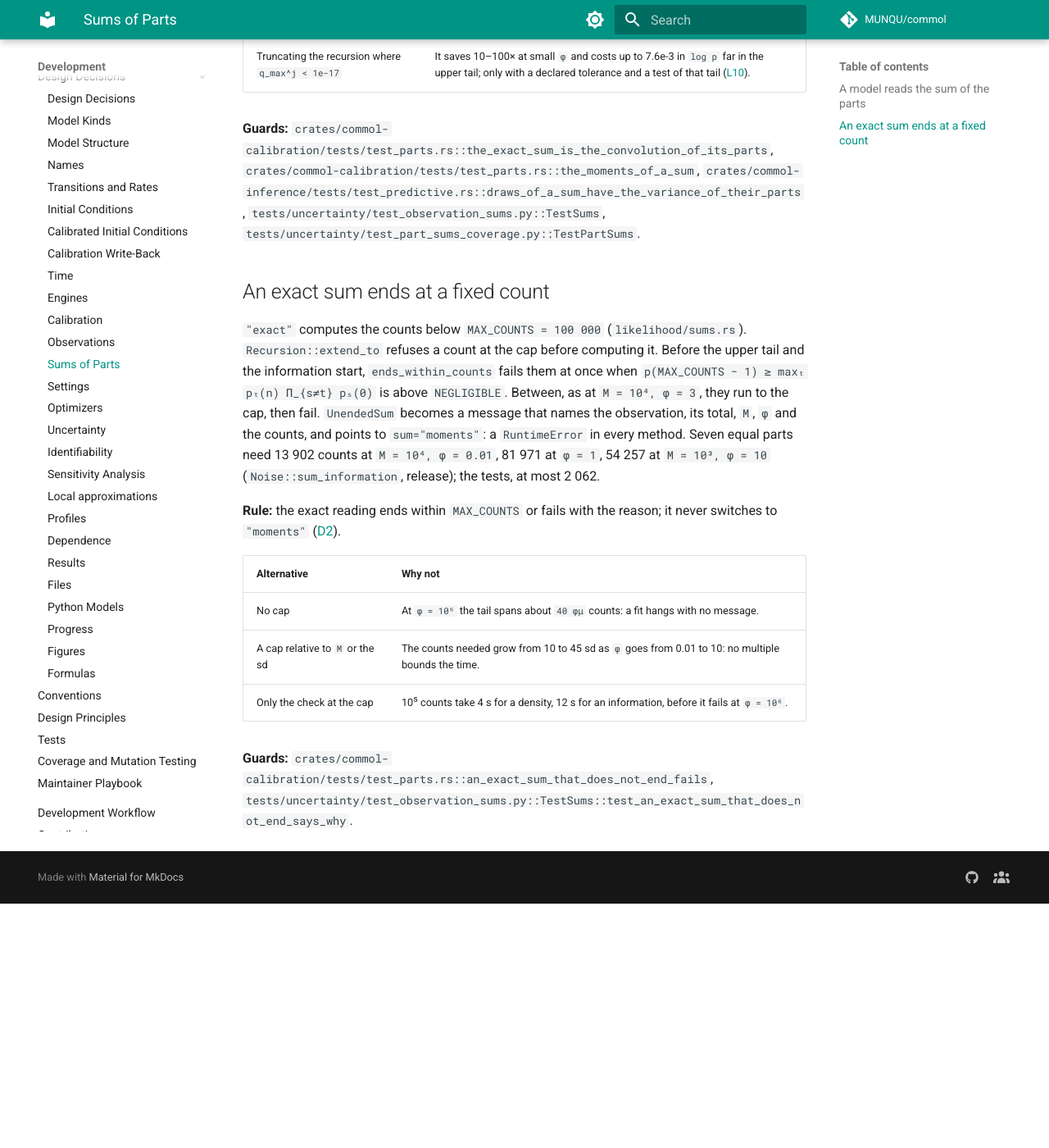
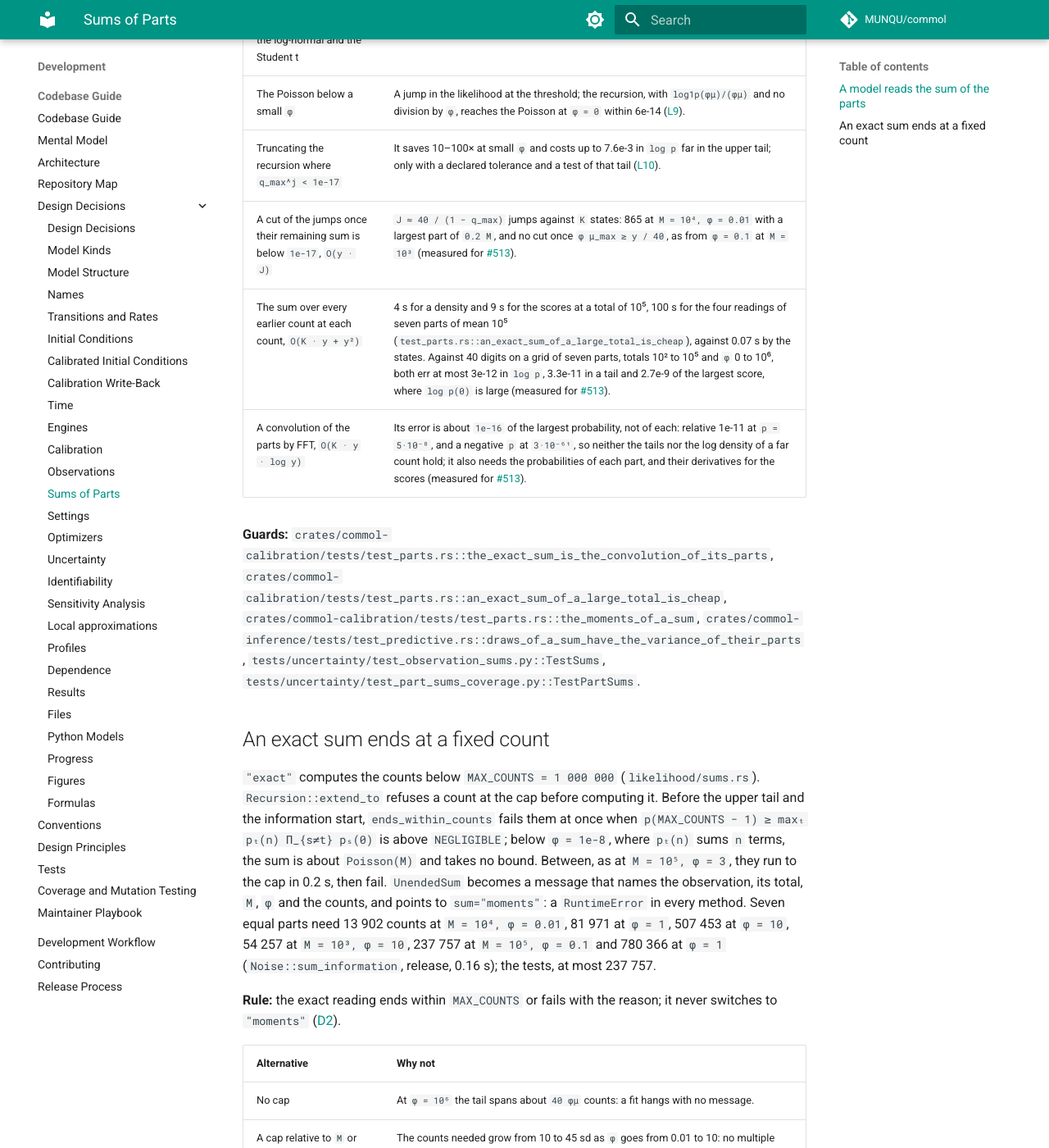
Before and after one commit to MUNQU/commol, an MkDocs documentation site: the page built from docs/codebase/decisions/sums-of-parts.md, in a window 1280 px wide and 1400 px high, scrolled down 1039 px. Shown: the whole window at 82% size. Built offline with MkDocs 1.6.1 and Material for MkDocs 9.7.7, drawn with Linux system fonts in a browser that asks for light colours; comment, search, counter and statistics services are not loaded; the version menu is left out; before the commit the page ends 2141 px from its top, so only the background shows below that; some of the changed text lies outside the part shown.

Commit message:
perf(calibration): an exact sum of negative binomials costs about linearly in its total (#532)

```diff
--- a/docs/codebase/decisions/sums-of-parts.md
+++ b/docs/codebase/decisions/sums-of-parts.md
@@ -15,8 +15,11 @@ means of its parts; with one part they are the functions of one mean. A
 Poisson reads `Poisson(M)` and a normal `N(M, K · sd²)`, both exact. A
 negative binomial series with parts needs `sum` (`Sum::Exact` or
 `Sum::Moments`), and one without parts refuses it (`Likelihood::new`).
-`"exact"` is the recursion of Panjer over the parts, in `O(K · y + y²)`, with
-`log p(0)` kept apart and the terms scaled down past `1e150`; `"moments"` is
+`"exact"` is the recursion of Panjer over the parts, with `log p(0)` kept
+apart and the terms scaled down past `1e150`. The jumps of a part are
+geometric, so each part keeps its share of the sum over the jumps as a state
+updated once per count: `O(K)` per count, `O(K · y)` up to a total `y`, with
+no jump cut and only sums of positive terms for the density. `"moments"` is
 `NB(M, φ · Σμₜ²/M²)`. Every other model refuses parts. The draws read the sum
 as the density does (`draw_sum` of `predictive.rs`): each part, summed, or
 the matched negative binomial for `"moments"`.
@@ -28,13 +31,17 @@ form for the sum refuses parts.
 | Alternative | Why not |
 |---|---|
 | Moments only | They drift by up to 56 % of an interval with few effective parts, and bias `φ`. |
-| Exact only | 1.3·10⁹ operations per evaluation at a total of 50 000. |
+| Exact only | It refuses a total of 10⁶ or more, and a tail or an information that does not end within the cap, as at `φ = 10⁶`; `"moments"` reads them. |
 | A default `sum`, or a switch by the size of the total | A judgment hidden in the library. |
 | Approximate sums of the log-normal and the Student t | No caller ([L8](https://github.com/MUNQU/commol/issues/498#issuecomment-6983148460)). |
 | The Poisson below a small `φ` | A jump in the likelihood at the threshold; the recursion, with `log1p(φμ)/(φμ)` and no division by `φ`, reaches the Poisson at `φ = 0` within 6e-14 ([L9](https://github.com/MUNQU/commol/issues/498#issuecomment-6983149187)). |
 | Truncating the recursion where `q_max^j < 1e-17` | It saves 10–100× at small `φ` and costs up to 7.6e-3 in `log p` far in the upper tail; only with a declared tolerance and a test of that tail ([L10](https://github.com/MUNQU/commol/issues/498#issuecomment-6983149799)). |
+| A cut of the jumps once their remaining sum is below `1e-17`, `O(y · J)` | `J ≈ 40 / (1 − q_max)` jumps against `K` states: 865 at `M = 10⁴, φ = 0.01` with a largest part of `0.2 M`, and no cut once `φ μ_max ≳ y / 40`, as from `φ = 0.1` at `M = 10³` (measured for [#513](https://github.com/MUNQU/commol/issues/513)). |
+| The sum over every earlier count at each count, `O(K · y + y²)` | 4 s for a density and 9 s for the scores at a total of 10⁵, 100 s for the four readings of seven parts of mean 10⁵ (`test_parts.rs::an_exact_sum_of_a_large_total_is_cheap`), against 0.07 s by the states. Against 40 digits on a grid of seven parts, totals 10² to 10⁵ and `φ` 0 to 10⁶, both err at most 3e-12 in `log p`, 3.3e-11 in a tail and 2.7e-9 of the largest score, where `log p(0)` is large (measured for [#513](https://github.com/MUNQU/commol/issues/513)). |
+| A convolution of the parts by FFT, `O(K · y · log y)` | Its error is about `1e-16` of the largest probability, not of each: relative 1e-11 at `p = 5·10⁻⁸`, and a negative `p` at `3·10⁻⁶¹`, so neither the tails nor the log density of a far count hold; it also needs the probabilities of each part, and their derivatives for the scores (measured for [#513](https://github.com/MUNQU/commol/issues/513)). |
 
 **Guards:** `crates/commol-calibration/tests/test_parts.rs::the_exact_sum_is_the_convolution_of_its_parts`,
+`crates/commol-calibration/tests/test_parts.rs::an_exact_sum_of_a_large_total_is_cheap`,
 `crates/commol-calibration/tests/test_parts.rs::the_moments_of_a_sum`,
 `crates/commol-inference/tests/test_predictive.rs::draws_of_a_sum_have_the_variance_of_their_parts`,
 `tests/uncertainty/test_observation_sums.py::TestSums`,
@@ -42,15 +49,18 @@ form for the sum refuses parts.
 
 ## An exact sum ends at a fixed count
 
-`"exact"` computes the counts below `MAX_COUNTS = 100 000` (`likelihood/sums.rs`).
+`"exact"` computes the counts below `MAX_COUNTS = 1 000 000` (`likelihood/sums.rs`).
 `Recursion::extend_to` refuses a count at the cap before computing it. Before
 the upper tail and the information start, `ends_within_counts` fails them at
-once when `p(MAX_COUNTS − 1) ≥ maxₜ pₜ(n) Π_{s≠t} pₛ(0)` is above `NEGLIGIBLE`.
-Between, as at `M = 10⁴, φ = 3`, they run to the cap, then fail. `UnendedSum`
-becomes a message that names the observation, its total, `M`, `φ` and the
-counts, and points to `sum="moments"`: a `RuntimeError` in every method. Seven
-equal parts need 13 902 counts at `M = 10⁴, φ = 0.01`, 81 971 at `φ = 1`, 54 257 at
-`M = 10³, φ = 10` (`Noise::sum_information`, release); the tests, at most 2 062.
+once when `p(MAX_COUNTS − 1) ≥ maxₜ pₜ(n) Π_{s≠t} pₛ(0)` is above `NEGLIGIBLE`;
+below `φ = 1e-8`, where `pₜ(n)` sums `n` terms, the sum is about `Poisson(M)`
+and takes no bound. Between, as at `M = 10⁵, φ = 3`, they run to the cap in
+0.2 s, then fail. `UnendedSum` becomes a message that names the observation,
+its total, `M`, `φ` and the counts, and points to `sum="moments"`: a
+`RuntimeError` in every method. Seven equal parts need 13 902 counts at
+`M = 10⁴, φ = 0.01`, 81 971 at `φ = 1`, 507 453 at `φ = 10`, 54 257 at
+`M = 10³, φ = 10`, 237 757 at `M = 10⁵, φ = 0.1` and 780 366 at `φ = 1`
+(`Noise::sum_information`, release, 0.16 s); the tests, at most 237 757.
 
 **Rule:** the exact reading ends within `MAX_COUNTS` or fails with the reason; it never switches to `"moments"` ([D2](https://github.com/MUNQU/commol/issues/498#issuecomment-6979416382)).
 
@@ -58,6 +68,8 @@ equal parts need 13 902 counts at `M = 10⁴, φ = 0.01`, 81 971 at `φ = 1`, 54
 |---|---|
 | No cap | At `φ = 10⁶` the tail spans about `40 φμ` counts: a fit hangs with no message. |
 | A cap relative to `M` or the sd | The counts needed grow from 10 to 45 sd as `φ` goes from 0.01 to 10: no multiple bounds the time. |
-| Only the check at the cap | 10⁵ counts take 4 s for a density, 12 s for an information, before it fails at `φ = 10⁶`. |
+| Only the check at the cap | 10⁶ counts take 0.2 s for an information before it fails at `φ = 10⁶`, in every term of every evaluation. |
+| A cap of 10⁵ counts | It refuses a weekly total of 10⁵, and the information of seven parts of mean 10⁴ at `φ = 3` (185 239 counts). |
+| A cap of 10⁷ counts | 160 MB of terms, and 2 s for an information that runs to it. |
 
 **Guards:** `crates/commol-calibration/tests/test_parts.rs::an_exact_sum_that_does_not_end_fails`, `tests/uncertainty/test_observation_sums.py::TestSums::test_an_exact_sum_that_does_not_end_says_why`.
```
Also changed, not shown: docs/about/changelog.md (+4 -3 lines), docs/guide/uncertainty/observation-models.md (+15 -11 lines), 5 other files.
